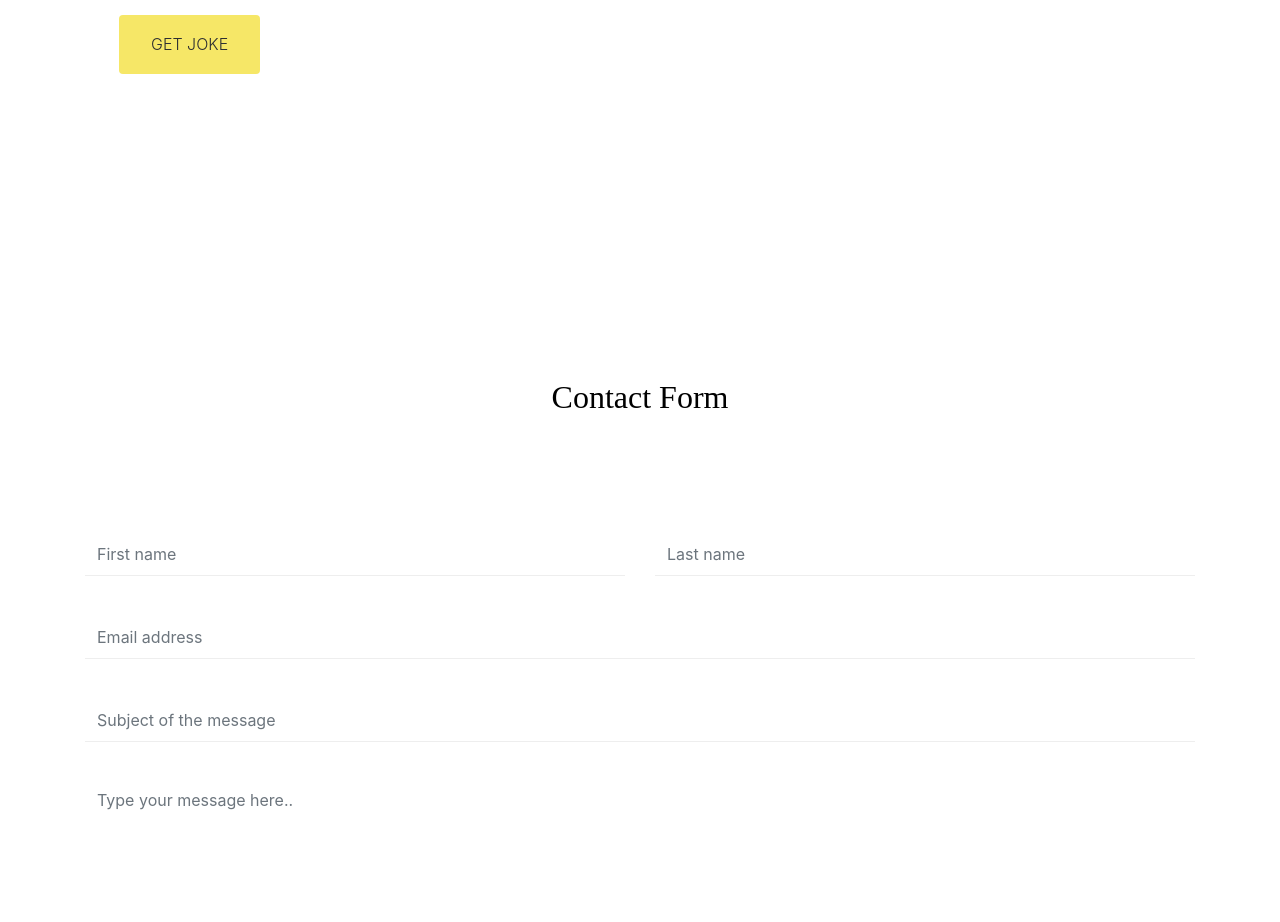
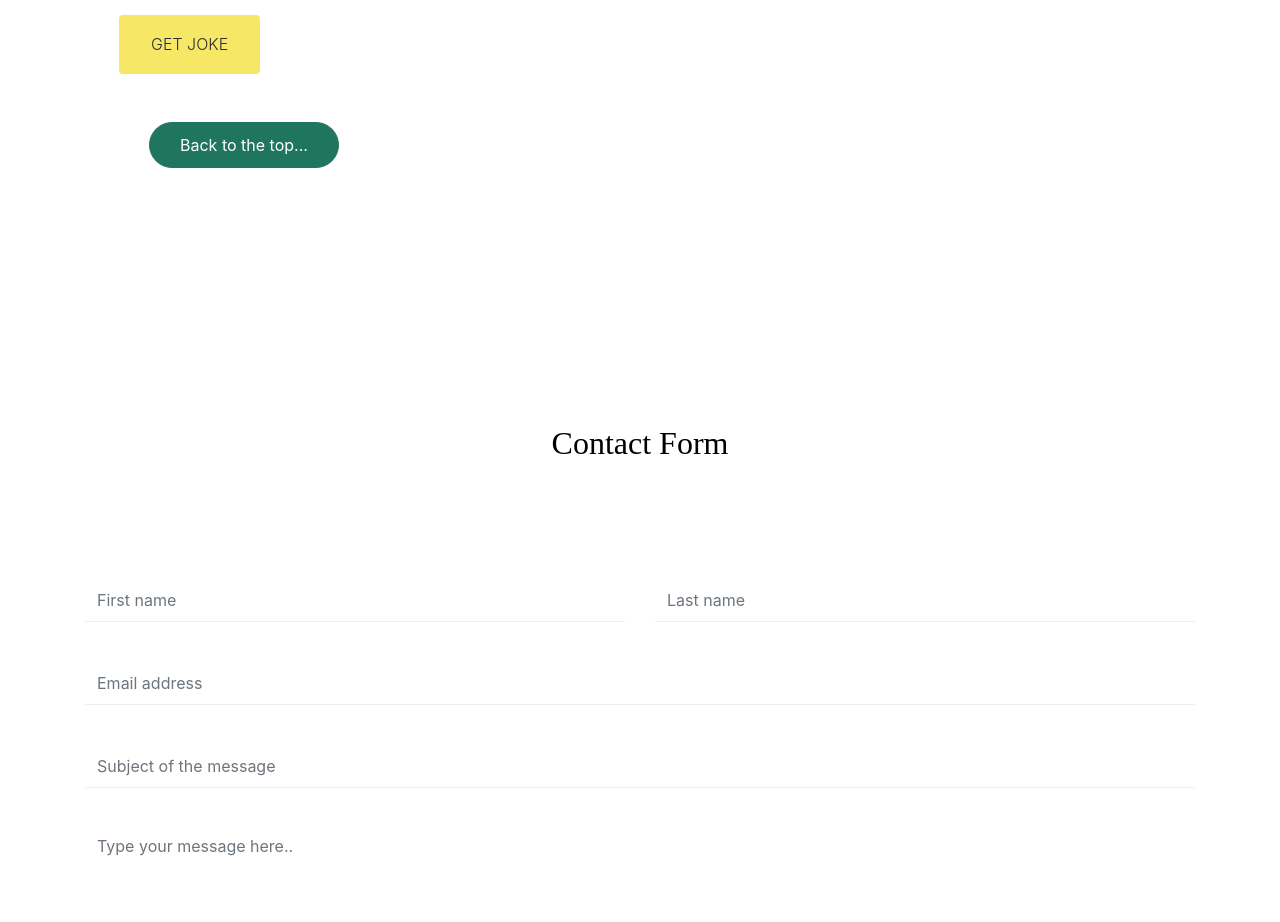
Before and after one commit to niklauspeter/klausportfolio, a plain HTML site: page index.html in a window 1280 px wide. Shown: the part 4720-5642 px from the top of the page. Drawn offline with Linux system fonts and the light colour scheme; files whose address does not match are found by name; a web font is replaced by a local one.

Commit message:
add row fr styling joke section

```diff
--- a/index.html
+++ b/index.html
@@ -339,6 +339,11 @@
           <p id="punchline"></p>
           <p id="error"></p>
         </div>
+        <div >
+        <div class="col-lg-4 order-3 order-lg-3">
+        <p><a href="index.html" class="btn smoothscroll btn-primary">Back to the top...</a></p>
+      </div>
+    </div>
       </div>
     </section>
 
```
